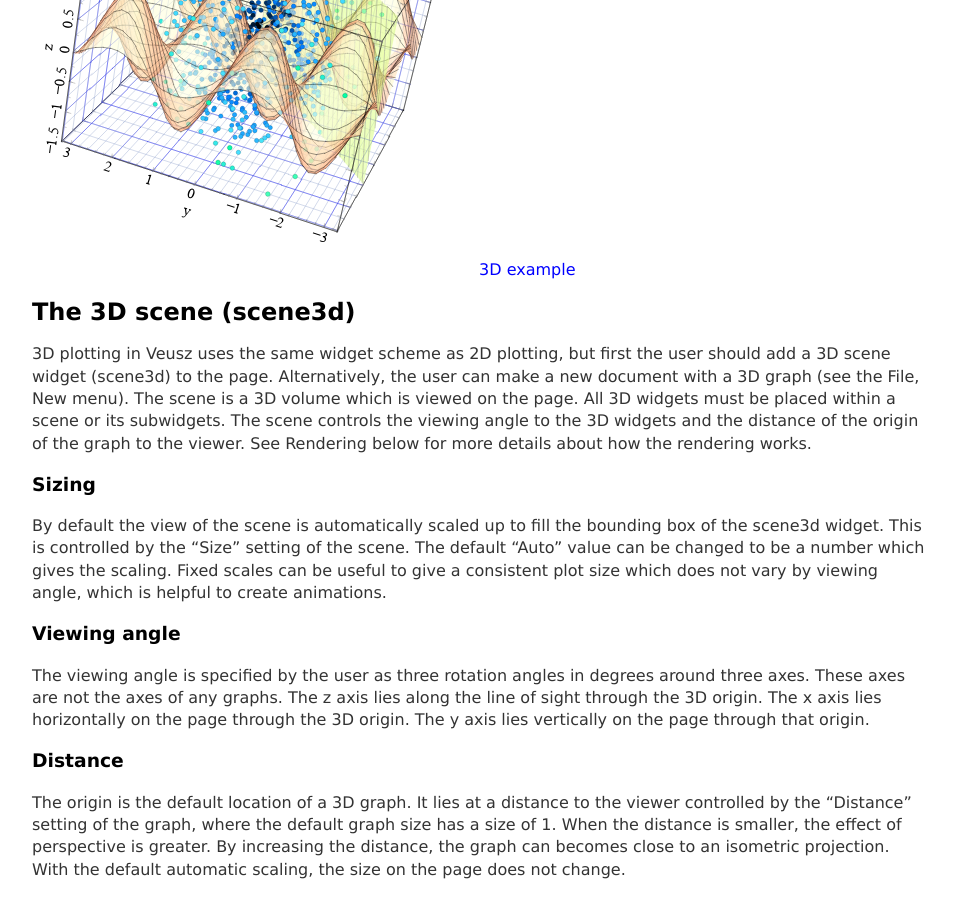
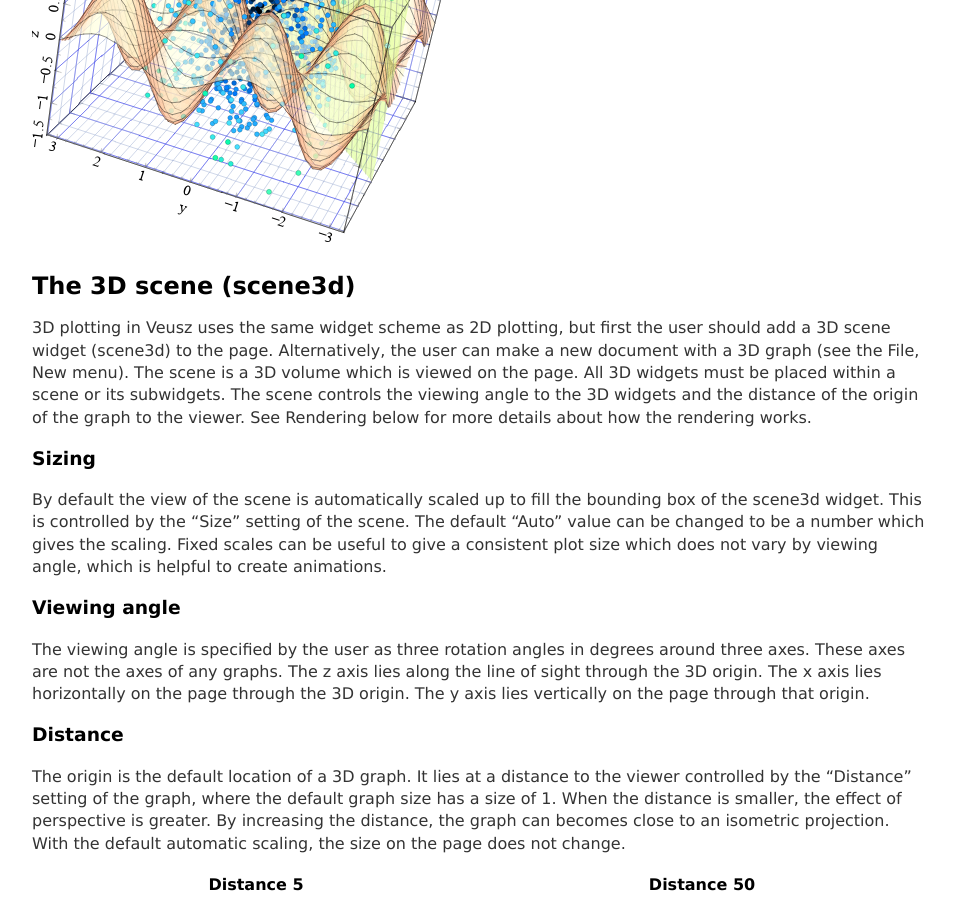
Before and after one commit to veusz/veusz.github.io, a Jekyll site: the page built from _posts/2018-06-03-veusz-3d.md, in a window 1280 px wide and 900 px high, scrolled down 623 px. Shown: the whole window, without its empty margins (160-1114 px from the left). Built offline with Jekyll 4.4.1, drawn with Linux system fonts in a browser that asks for light colours.

Commit message:
Change header image

```diff
--- a/_posts/2018-06-03-veusz-3d.md
+++ b/_posts/2018-06-03-veusz-3d.md
@@ -12,7 +12,7 @@
 points, line, data surface, functional surface, functional line and
 volume plots. This post is a guide for how this works.
 
-![3d example](/media/3d_example.png) [3D example](/media/3d_example.vsz)
+[![3d example](/media/3d_example.png)](/media/3d_example.vsz)
 
 ## The 3D scene (scene3d)
 
```
Also changed, not shown: media/3d_example.png, 1 other file.
